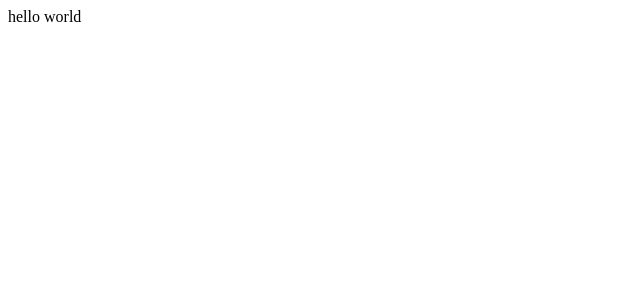
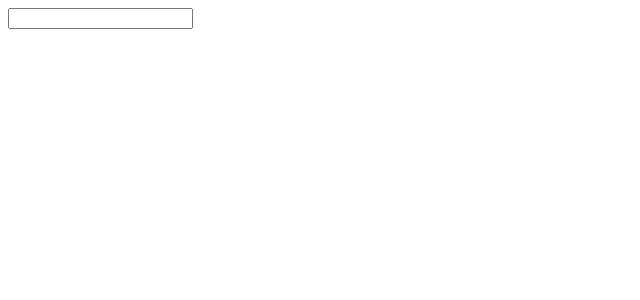
Before and after one commit to AlexMcDermott/phone-plotter, a React (Vite) app in the folder app/: page / in a window 1280 px wide. Shown: the top 300 px of the page, without its empty margins (0-640 px from the left). Built offline with nearby package versions, Linux system fonts and the light colour scheme.

Commit message:
Basic chat form

```diff
--- a/app/src/App.tsx
+++ b/app/src/App.tsx
@@ -1,7 +1,51 @@
-import React from "react";
+import React, {
+  ChangeEventHandler,
+  FormEvent,
+  FormEventHandler,
+  useState,
+} from "react";
+
+type Message = {
+  timestamp: Date;
+  text: string;
+  author: string;
+};
 
 function App() {
-  return <>hello world</>;
+  const [messages, setMessages] = useState<Message[]>([]);
+  const [input, setInput] = useState("");
+
+  const onChange: ChangeEventHandler<HTMLInputElement> = (e) => {
+    setInput(e.target.value);
+  };
+
+  const onSubmit: FormEventHandler<HTMLFormElement> = (e) => {
+    e.preventDefault();
+    if (!input) return;
+
+    const newMessage: Message = {
+      timestamp: new Date(),
+      text: input,
+      author: "client",
+    };
+
+    setMessages([...messages, newMessage]);
+    setInput("");
+  };
+
+  return (
+    <>
+      <form onSubmit={onSubmit}>
+        <input value={input} onChange={onChange} />
+      </form>
+
+      {messages.map(({ timestamp, text, author }) => (
+        <div key={Number(timestamp)}>
+          {author}: {text}
+        </div>
+      ))}
+    </>
+  );
 }
 
 export default App;
```
